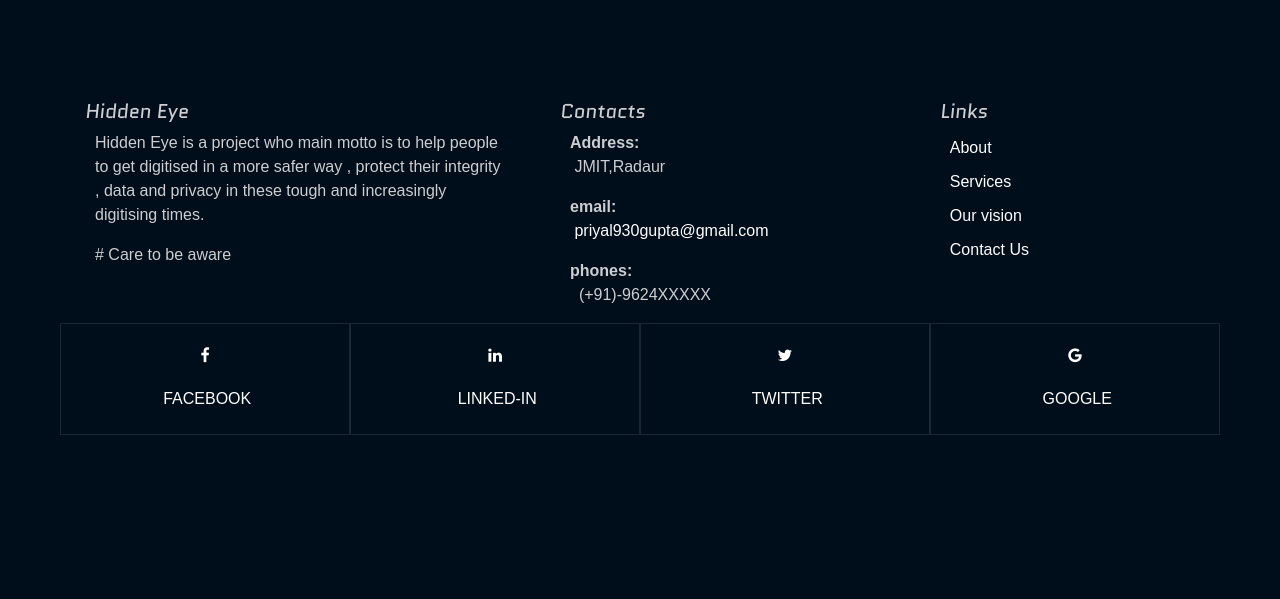
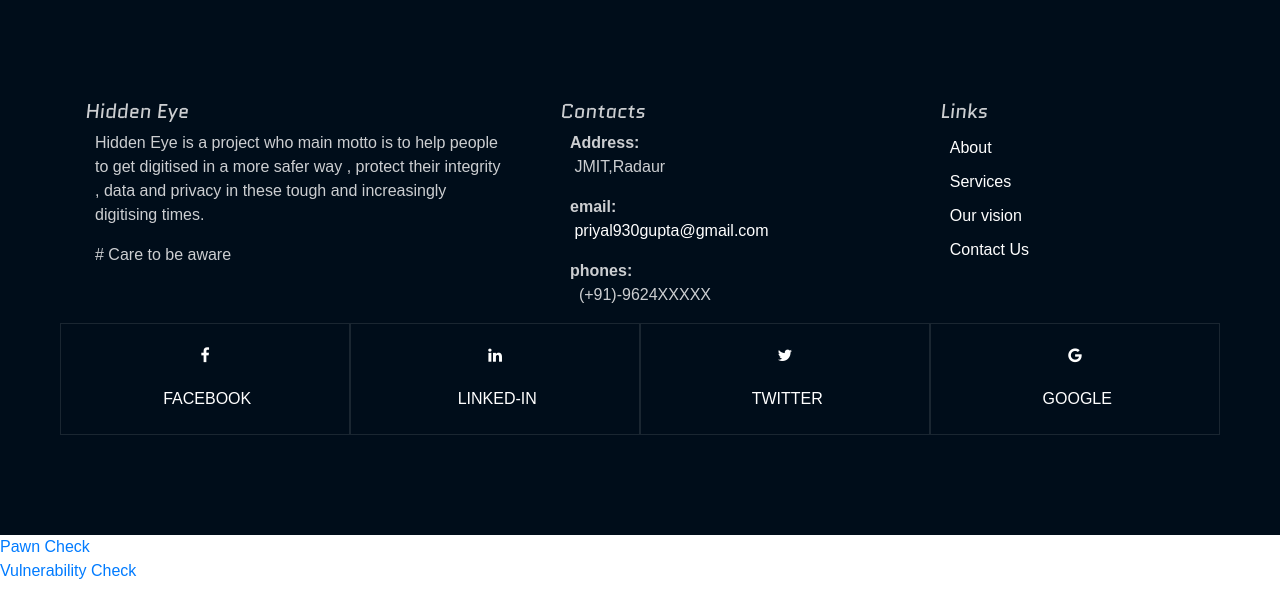
Before and after one commit to priyal18/hidden-eye, a Django app: page /Services.html in a window 1280 px wide. Shown: the part 481-1080 px from the top of the page. Before the commit the page ends 916 px from the top, so only its background shows below. Run offline with Django 3.2, Linux system fonts and the light colour scheme; some libraries are stand-ins or nearby versions; some web fonts are replaced.

Commit message:
services links

```diff
--- a/realsecurity/templates/realsecurity/Services.html
+++ b/realsecurity/templates/realsecurity/Services.html
@@ -176,7 +176,10 @@
 
 
 
-
+      <ul>
+        <li><a href="pawn_check.html">Pawn Check</a></li>
+        <li><a href="vulnerability_check.html">Vulnerability Check</a></li>
+      </ul>
 
 
 
--- a/realsecurity/templates/realsecurity/vulnerability_check.html
+++ b/realsecurity/templates/realsecurity/vulnerability_check.html
@@ -92,7 +92,9 @@
               class="form-input-group medium-size"
               id="scanform"
               onsubmit="return onSubmitScanForm()">
+
               {% csrf_token %}
+
               <input
                 placeholder="example.com"
                 type="text"
```
